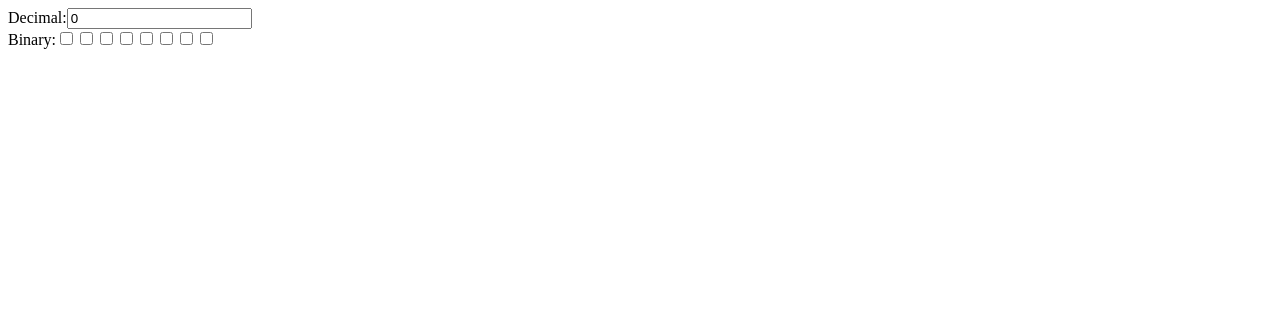
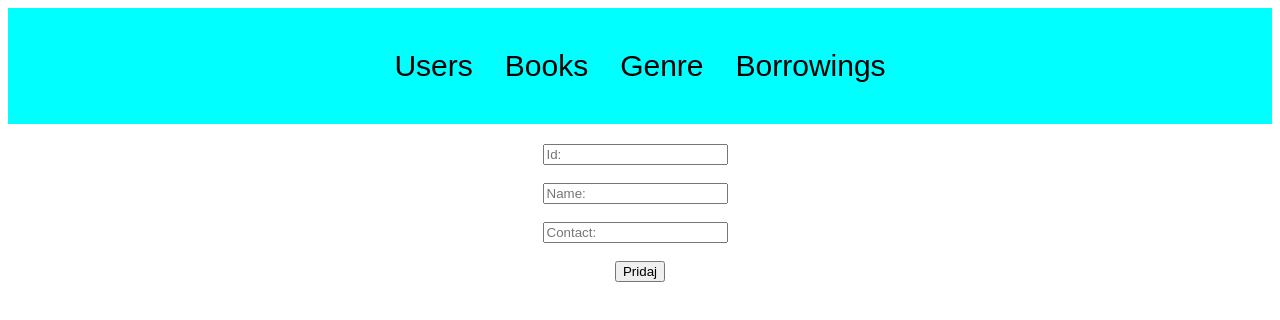
Before and after one commit to Jozef-Lauko/library-fe, an Angular app: page / in a window 1280 px wide. Shown: the top 320 px of the page. Built offline with nearby package versions, Linux system fonts and the light colour scheme.

Commit message:
Lauko-uloha2

```diff
--- a/src/app/app.component.css
+++ b/src/app/app.component.css
@@ -0,0 +1,39 @@
+.header {
+  padding: 30px;
+  text-align: center;
+  background-color: cyan;
+  margin-bottom: 20px;
+}
+
+.header button {
+  margin: 10px;
+  background: none;
+  border: none;
+  cursor: pointer;
+  font-size: 30px;
+}
+
+.header button:hover {
+  text-decoration: underline;
+}
+
+.container {
+  text-align: center;
+}
+
+.container input {
+  margin-right: 10px;
+}
+
+.container table {
+  width: 500px;
+  border-collapse: collapse;
+  margin: 2rem auto auto;
+}
+.container th, td {
+  border: 1px solid;
+}
+.container th {
+  background-color: cyan;
+  font-size: 13pt;
+}
--- a/src/app/app.component.html
+++ b/src/app/app.component.html
@@ -1,15 +1,99 @@
-<div>
-  <label>Decimal:</label>
-  <input type="number" [(ngModel)]="decimal" (ngModelChange)="updateBinary()">
+<div class="header">
+  <button (click)="changeMenu(menu.USERS)">Users</button>
+  <button (click)="changeMenu(menu.BOOKS)">Books</button>
+  <button (click)="changeMenu(menu.GENRES)">Genre</button>
+  <button (click)="changeMenu(menu.BORROWINGS)">Borrowings</button>
 </div>
-<div>
-  <label>Binary:</label>
-  <input type="checkbox" [(ngModel)]="binary[7]" (ngModelChange)="updateDecimal()">
-  <input type="checkbox" [(ngModel)]="binary[6]" (ngModelChange)="updateDecimal()">
-  <input type="checkbox" [(ngModel)]="binary[5]" (ngModelChange)="updateDecimal()">
-  <input type="checkbox" [(ngModel)]="binary[4]" (ngModelChange)="updateDecimal()">
-  <input type="checkbox" [(ngModel)]="binary[3]" (ngModelChange)="updateDecimal()">
-  <input type="checkbox" [(ngModel)]="binary[2]" (ngModelChange)="updateDecimal()">
-  <input type="checkbox" [(ngModel)]="binary[1]" (ngModelChange)="updateDecimal()">
-  <input type="checkbox" [(ngModel)]="binary[0]" (ngModelChange)="updateDecimal()">
+
+<div class="container">
+  <ng-container *ngIf="actualMenu === menu.USERS">
+    <form [formGroup]="form">
+      <input type="number" placeholder="Id:" formControlName="id" /><br><br>
+      <input type="text" placeholder="Name:" formControlName="name" /><br><br>
+      <input type="number" placeholder="Contact:" formControlName="contact" /><br><br>
+
+      <button type="button" (click)="savePerson()" >Pridaj</button>
+    </form>
+
+    <table *ngIf="persons.length">
+      <tr>
+        <th>Id</th>
+        <th>Name</th>
+        <th>Contact</th>
+      </tr>
+      <tr *ngFor="let person of persons">
+        <td>{{person.id}}</td>
+        <td>{{person.name}}</td>
+        <td>{{person.contact}}</td>
+      </tr>
+    </table>
+  </ng-container>
+
+  <ng-container *ngIf="actualMenu === menu.BOOKS">
+    <form [formGroup]="form">
+      <input type="number" placeholder="Id:" formControlName="id" /><br><br>
+      <input type="text" placeholder="Book:" formControlName="name"><br><br>
+      <input type="text" placeholder="Author:" formControlName="author" /><br><br>
+      <input type="text" placeholder="Available:" formControlName="available"><br><br>
+
+      <button type="button" (click)="saveBook()">Pridaj</button>
+    </form>
+
+    <table *ngIf="books.length">
+      <tr>
+        <th>Id</th>
+        <th>Name</th>
+        <th>Author</th>
+        <th>Available</th>
+      </tr>
+      <tr *ngFor="let book of books">
+        <td>{{book.id}}</td>
+        <td>{{book.name}}</td>
+        <td>{{book.author}}</td>
+        <td>{{book.available}}</td>
+      </tr>
+    </table>
+  </ng-container>
+
+  <ng-container *ngIf="actualMenu === menu.BORROWINGS">
+    <form [formGroup]="form">
+      <input type="number" placeholder="Id:" formControlName="id"><br><br>
+      <input type="text" placeholder="Book:" formControlName="book"><br><br>
+      <input type="text" placeholder="User:" formControlName="user"><br><br>
+
+      <button type="button" (click)="saveBorrowing()">Pridaj</button>
+    </form>
+
+    <table *ngIf="borrowings.length">
+      <tr>
+        <th>Id</th>
+        <th>Book</th>
+        <th>User</th>
+      </tr>
+      <tr *ngFor="let borrowing of borrowings">
+        <td>{{borrowing.id}}</td>
+        <td>{{borrowing.book}}</td>
+        <td>{{borrowing.user}}</td>
+      </tr>
+    </table>
+
+
+  </ng-container>
+
+  <ng-container *ngIf="actualMenu === menu.GENRES">
+    <form [formGroup]="form">
+      <input type="text" placeholder="Gener:" formControlName="title"><br><br>
+
+      <button type="button" (click)="saveGenre()">Zobraz</button>
+    </form>
+
+    <table *ngIf="genres.length">
+      <tr>
+        <th>Gener</th>
+      </tr>
+      <tr *ngFor="let genre of genres">
+        <td>{{genre.title}}</td>
+      </tr>
+    </table>
+  </ng-container>
 </div>
--- a/src/app/app.component.ts
+++ b/src/app/app.component.ts
@@ -1,26 +1,83 @@
 import { Component } from '@angular/core';
+import {FormControl, FormGroup} from "@angular/forms";
+
+export enum Menu {
+  BOOKS = "BOOKS",
+  USERS = "USERS",
+  BORROWINGS = "BORROWINGS",
+  GENRES = "GENRES"
+}
 
 @Component({
   selector: 'app-root',
   templateUrl: './app.component.html',
   styleUrls: ['./app.component.css']
 })
+
 export class AppComponent {
-  decimal = 0;
-  binary = [false, false, false, false, false, false, false, false];
+  form: FormGroup;
 
-  updateBinary() {
-    let decimal = this.decimal;
-    for (let i = 0; i <= 7; i++) {
-      this.binary[i] = decimal % 2 === 1;
-      decimal = Math.floor(decimal / 2);
-    }
+  constructor() {
+    this.form = new FormGroup({
+      id: new FormControl(),
+      name: new FormControl(),
+      contact: new FormControl(),
+      author: new FormControl(),
+      title: new FormControl(),
+      available: new FormControl(),
+      book: new FormControl(),
+      user: new FormControl()
+    })
   }
 
-  updateDecimal() {
-    this.decimal = 0;
-    for (let i = 0; i <= 7; i++) {
-      this.decimal += this.binary[i] ? Math.pow(2, i) : 0;
-    }
+  menu = Menu;
+  actualMenu: Menu = Menu.USERS
+
+  persons: Array<{
+    id: number,
+    name: string,
+    contact: number
+  }> = [];
+
+  books: Array<{
+    id: number,
+    name: string,
+    author: string,
+    available: string
+  }> = [];
+
+  borrowings: Array<{
+    id: number,
+    book: string,
+    user: string,
+  }> = [];
+
+  genres: Array<{
+    title: string
+  }> = [];
+
+  savePerson(): void{
+    this.persons.push(this.form.value);
+    this.form.reset();
   }
+
+  saveBook(): void{
+    this.books.push(this.form.value);
+    this.form.reset();
+  }
+
+  saveBorrowing(): void{
+    this.borrowings.push(this.form.value);
+    this.form.reset();
+  }
+
+  saveGenre(): void{
+    this.genres.push(this.form.value);
+    this.form.reset();
+  }
+
+  changeMenu(menuItem: Menu): void {
+    this.actualMenu = menuItem;
+  }
+
 }
```
Also changed, not shown: src/app/app.module.ts (+4 -4 lines), 1 other file (tests, documents, lock files or other folders).
